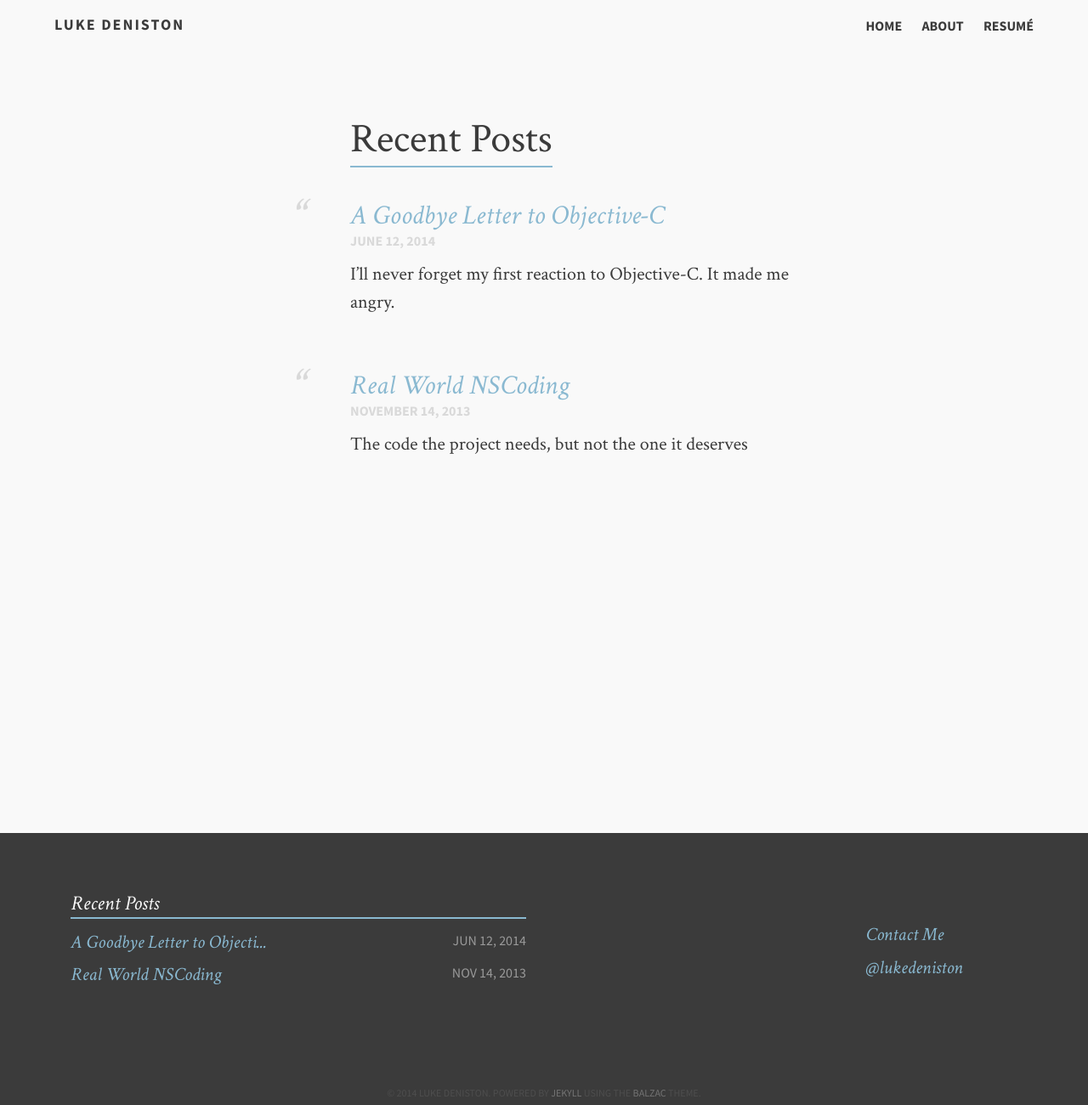
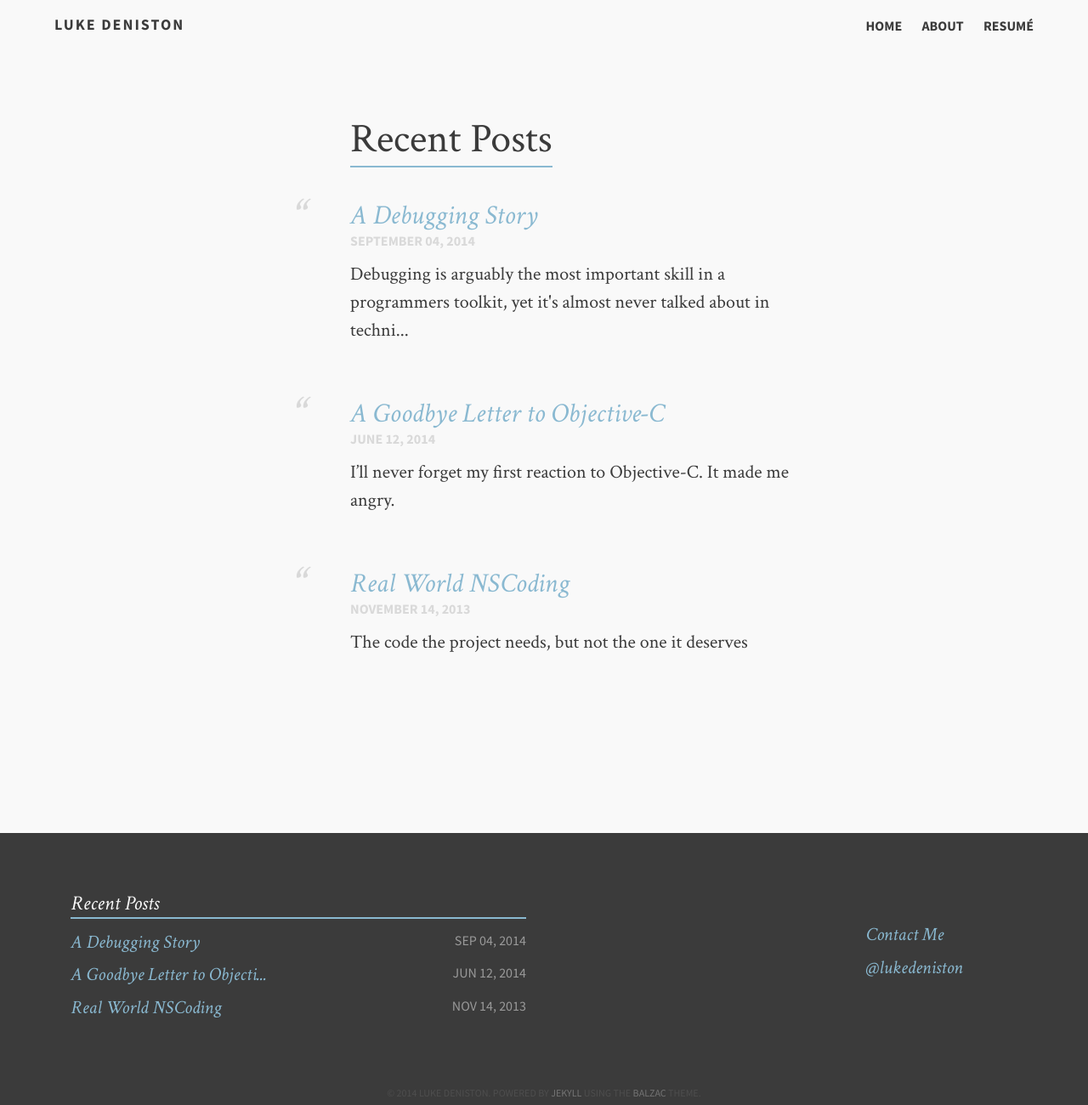
Before and after one commit to luketheobscure/luketheobscure.github.io, a Jekyll site: the page built from index.md, in a window 1280 px wide. Shown: the whole page at 85% size. Built offline with Jekyll 4.4.1, drawn with Linux system fonts in a browser that asks for light colours; some of the changed lines change nothing that is shown.

Commit message:
Add "A Debugging Story"

```diff
--- /dev/null
+++ b/_posts/2014-09-04-debugging.md
@@ -0,0 +1,80 @@
+---
+layout: post
+title:  "A Debugging Story"
+date:   2014-09-04 13:58:55
+image:
+  feature: first_bug.jpg
+tags: [swift, objective-c, ios, coredata, debugging]
+description: Debugging is arguably the most important skill in a programmers toolkit, yet it's almost never talked about in technical interviews, and it barely gets a mention in most computer science programs.
+---
+
+Here's a little story about a Swift/CoreData bug I cam across and how I got to the bottom of things.
+
+##Green, Red, Refactor?
+
+I've been working on a small side project in Swift and I just got around to writing some unit tests. Up until this point it has mostly been proof-of-concept, so the code was prety rough and I was ready to start cleaning it up. One technique I used throughout my `NSManagedObject` classes looked something like this:
+
+	class func userWithUsername(username: String) -> User {
+		var user : User?
+		let request = NSFetchRequest()
+		request.entity = NSEntityDescription.entityForName("User", inManagedObjectContext: CoreDataStack.sharedInstance.managedObjectContext)
+		request.predicate = NSPredicate(format: "username = '\(username)'")
+		user = CoreDataStack.sharedInstance.managedObjectContext.executeFetchRequest(request, error: nil).last as? User
+
+		if user == nil {
+			user =  NSEntityDescription.insertNewObjectForEntityForName("User", inManagedObjectContext: CoreDataStack.sharedInstance.managedObjectContext) as? User
+			user?.username = username
+		}
+
+		return user!;
+	}
+
+
+This function will give me the `User` with the given `username`, or if one doesn't exist it creates it. I know this code is working fine, but when I write a unit test it faults on the last line, reporting that `user` was still `nil`! But how could that be?
+
+##Isolate
+
+The first step I usually take in debugging is *isolation*: remove as many external pieces as I can so I'm working with the minimum set of variables within the system.
+
+The function above is not particularly well written, as it depends on `CoreDataStack.sharedInstance` to work properly. It would be far better to implement [dependency injection](http://en.wikipedia.org/wiki/Dependency_injection) so I could pass in an `NSManagedObjectContext`. I'd read a bit about race conditions causing problems with SQLite backed stores in unit tests, so I implemented a new `NSInMemoryStoreType` persistent store for my tests and refactured the function under test a bit. My new function signature looked like this:
+
+	class func userWithUsername(username: String, context: NSManagedObjectContext = CoreDataStack.sharedInstance.managedObjectContext) -> User
+
+I can now pass in an `NSManagedObjectContext` if I want to, or I can rely on the default one provided by my `CoreDataStack.sharedInstance`. I patted myself on the back and fired off my tests... Only to have them fail in the exact same way.
+
+##Inspect
+
+Another important part of debugging is *inspection*: getting good information about what's going in your sysyem. (Hey, another "I" word! I sense a theme!)
+
+Fortunately CoreData gives us some great inspection tools by the way of [launch arguments](http://nshipster.com/launch-arguments-and-environment-variables/). I set my launch arguments to `-com.apple.CoreData.SQLDebug 3` and run the tests again. I watch the first few CoreData arguments scroll through the debugger as the app launches...then nothing as my tests are fired off. Much headscratching later and I come to the conclusion that `NSInMemoryStoreType` doesn't support the `com.apple.CoreData.SQLDebug` argument (although I wasn't able to find any documentation about this). I ditch the memory store and create a new persistent store just for the tests. Now that I have an actual SQLite database to look at, I find out that my inserts are failing as well as my fetches.
+
+<figure>
+	<img src="{{ site.url }}/images/debugger.png">
+	<figcaption>Relevant <a href="http://xkcd.com/1163/">XKCD</a></figcaption>
+</figure>
+
+##Break It Down
+
+The last technique I used was *breaking it down*: assume nothing, confirm every step in the process. I'm sorry that didn't start with "I". I'm not really big on themes.
+
+I make some headway when I split my insert statement into two:
+
+	let entity = NSEntityDescription.entityForName("User", inManagedObjectContext: context)
+	user =  User(entity: entity, insertIntoManagedObjectContext: context)
+
+My inserts are working now, but my fetch requests are failing... But *why*? Why did that fix the insert statement? Why did I only have the problem with tests and not in production? And why isn't my fetch request working?
+
+I break down the fetch request into it's parts so I can inspect it properly (LLDB still isn't working right for me as of XCode 6 beta 6). I finally get to this point:
+
+	user = context.executeFetchRequest(request, error: error).last as? User
+
+Became:
+
+	let results = context.executeFetchRequest(request, error: error)
+	user = results.last as? User
+
+I'm able to confirm that `results` is getting data! I'm pulling records in my fetch request! But `user` still gets set to `nil`!? -cue head pounding on desk-
+
+But then I see it... On closer inspection the results of my fetch request are of type `AppNameTests.User`. When I run the app the same fetch request returns objects of type `AppName.User`. The `as? User` was killing things, since it was not able to cast between `AppNameTests.User` and `AppNameTests.User`!
+
+Now that I knew what to look for, I found [this handy Stack Overflow](http://stackoverflow.com/questions/25242173/i-cant-use-my-core-data-model-in-two-targets-in-a-swift-project) question about using core data models in multiple targets in Swift. I remove the app name namespace I added to the data models, and I add `@objc(User)` to the top of the class and watch all the tests turn green.
--- a/assets/css/i.css
+++ b/assets/css/i.css
@@ -301,10 +301,15 @@ blockquote, blockquote p {
 }
 
 /*   Code Formatting    */
+pre {
+	margin-bottom: 33px;
+	overflow: auto;
+}
+
 code {
   color: #24536b;
   font-family: "Monaco", "Courier New", "Courier";
-  font-size: .75em;
+  font-size: .7em;
   font-weight: bold;
 }
 
```
Also changed, not shown: images/debugger.png (added), images/first_bug.jpg (added), 13 other files.
